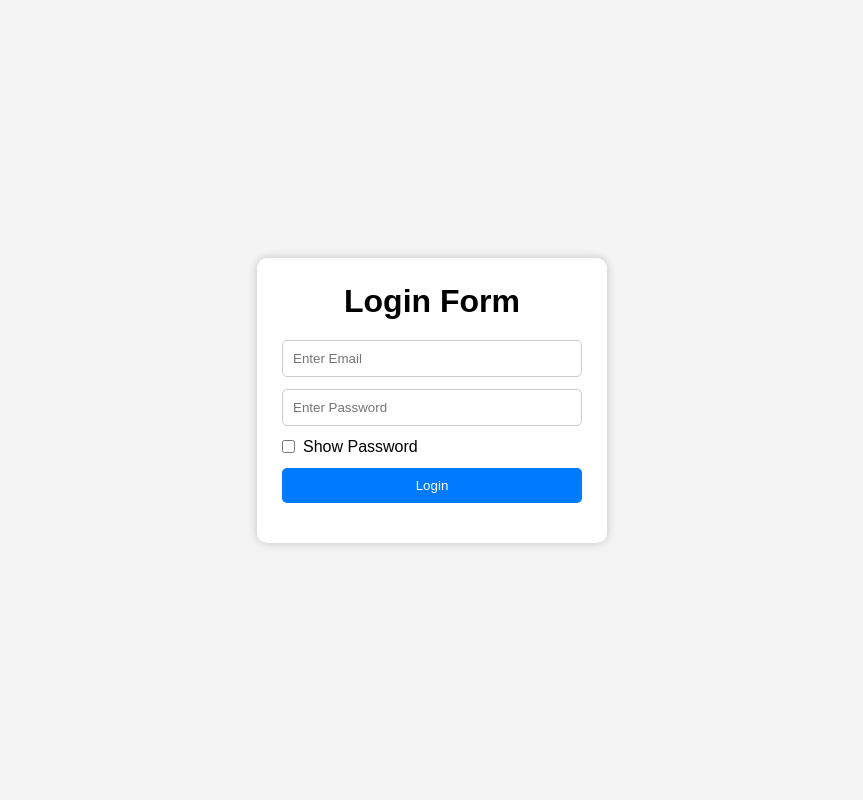
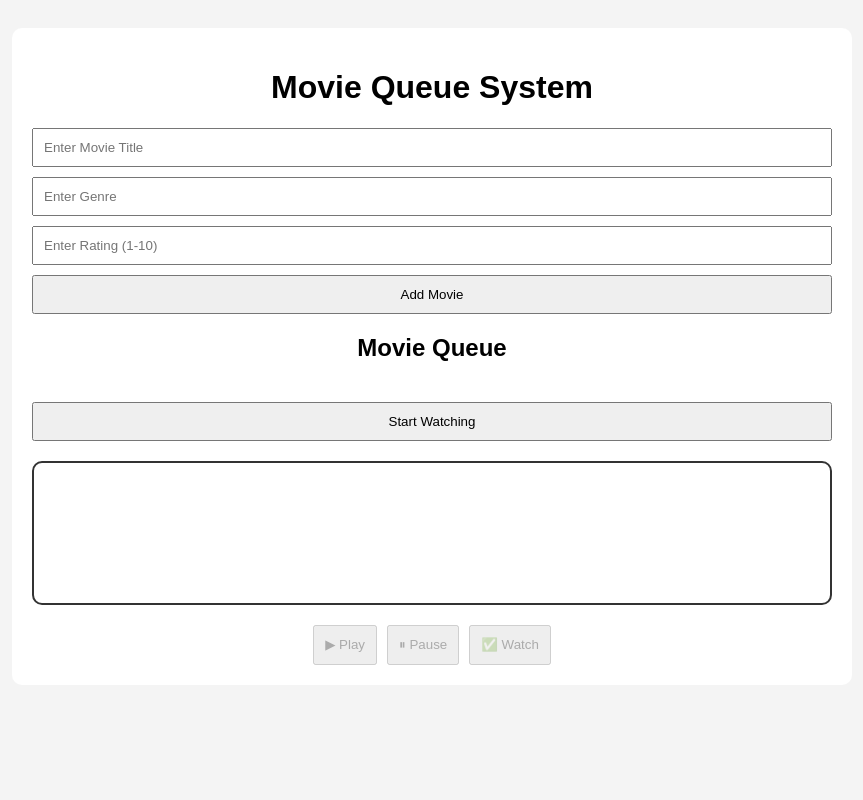
Before and after one commit to vidhimistry621-max/README.md, a PHP site: page / in a window 1280 px wide. Shown: the whole page, without its empty margins (208-1071 px from the left). Run offline with PHP 8.4, Linux system fonts and the light colour scheme.

Commit message:
Add files via upload
Day 10 - ES6 Movie Watchlist App Completed

```diff
--- a/index.html
+++ b/index.html
@@ -3,44 +3,84 @@
 <head>
     <meta charset="UTF-8">
     <meta name="viewport" content="width=device-width, initial-scale=1.0">
-    <title>Login Form</title>
+    <title>Movie Queue System</title>
     <link rel="stylesheet" href="style.css">
 </head>
 <body>
 
     <div class="container">
 
-        <h1>Login Form</h1>
+        <h1>Movie Queue System</h1>
 
-        <form id="loginForm">
+        <div class="form">
 
             <input
-                type="email"
-                id="email"
-                placeholder="Enter Email"
+                type="text"
+                id="title"
+                placeholder="Enter Movie Title"
             >
 
             <input
-                type="password"
-                id="password"
-                placeholder="Enter Password"
+                type="text"
+                id="genre"
+                placeholder="Enter Genre"
             >
 
-            <label class="checkbox">
-                <input
-                    type="checkbox"
-                    id="showPassword"
-                >
-                Show Password
-            </label>
+            <input
+                type="number"
+                id="rating"
+                placeholder="Enter Rating (1-10)"
+                min="1"
+                max="10"
+            >
 
-            <button type="submit">
-                Login
+            <button type="button" onclick="addMovie()">
+                Add Movie
             </button>
 
-        </form>
+        </div>
 
-        <p id="message"></p>
+        <h2>Movie Queue</h2>
+
+        <div id="movieList"></div>
+
+        <button
+            type="button"
+            class="start-btn"
+            onclick="startWatching()"
+        >
+            Start Watching
+        </button>
+
+        <div id="currentMovie"></div>
+
+        <div class="controls">
+
+            <button
+                id="playBtn"
+                onclick="playMovie()"
+                disabled
+            >
+                ▶ Play
+            </button>
+
+            <button
+                id="pauseBtn"
+                onclick="pauseMovie()"
+                disabled
+            >
+                ⏸ Pause
+            </button>
+
+            <button
+                id="watchBtn"
+                onclick="watchMovie()"
+                disabled
+            >
+                ✅ Watch
+            </button>
+
+        </div>
 
     </div>
 
--- a/script.js
+++ b/script.js
@@ -1,71 +1,157 @@
-const form = document.getElementById("loginForm");
-const message = document.getElementById("message");
+let movies = [];
 
-const password =
-document.getElementById("password");
 
-const showPassword =
-document.getElementById("showPassword");
+const addMovie = () => {
 
-showPassword.addEventListener("change", function(){
+    const title =
+        document.getElementById("title").value.trim();
 
-    if(showPassword.checked){
-        password.type = "text";
-    }
-    else{
-        password.type = "password";
-    }
+    const genre =
+        document.getElementById("genre").value.trim();
 
-});
+    const rating = Number(
+        document.getElementById("rating").value
+    );
 
-form.addEventListener("submit", function(event){
-
-    event.preventDefault();
-
-    let email =
-    document.getElementById("email").value.trim();
-
-    let pass =
-    document.getElementById("password").value.trim();
-
-    if(email === ""){
-        message.innerHTML =
-        "Email is required";
-        message.style.color = "red";
+    if (
+        title === "" ||
+        genre === ""
+    ) {
+        alert("Please fill all fields");
         return;
     }
 
-    if(!email.includes("@")){
-        message.innerHTML =
-        "Enter valid email";
-        message.style.color = "red";
+    if (
+        isNaN(rating) ||
+        rating < 1 ||
+        rating > 10
+    ) {
+        alert("Rating must be between 1 and 10");
         return;
     }
 
-    if(pass === ""){
-        message.innerHTML =
-        "Password is required";
-        message.style.color = "red";
+    const movie = {
+        title,
+        genre,
+        rating
+    };
+
+    movies.push(movie);
+
+    displayMovies();
+
+
+    document.getElementById("title").value = "";
+    document.getElementById("genre").value = "";
+    document.getElementById("rating").value = "";
+};
+
+
+const displayMovies = () => {
+
+    const movieList =
+        document.getElementById("movieList");
+
+    movieList.innerHTML = "";
+
+    movies.forEach((movie, index) => {
+
+        movieList.innerHTML += `
+            <div class="movie">
+                <h3>${index + 1}. ${movie.title}</h3>
+                <p>Genre: ${movie.genre}</p>
+                <p>Rating: ${movie.rating}/10</p>
+            </div>
+        `;
+    });
+};
+
+
+const startWatching = () => {
+
+    if (movies.length < 3) {
+        alert("Please add at least 3 movies");
         return;
     }
 
-    if(pass.length < 6){
-        message.innerHTML =
-        "Password must be at least 6 characters";
-        message.style.color = "red";
+    displayCurrentMovie();
+
+    document.getElementById("playBtn").disabled = false;
+    document.getElementById("pauseBtn").disabled = true;
+    document.getElementById("watchBtn").disabled = true;
+};
+
+const displayCurrentMovie = () => {
+
+    const currentMovie =
+        document.getElementById("currentMovie");
+
+    if (movies.length === 0) {
+
+        currentMovie.innerHTML = `
+            <h2>🎉 All Movies Watched!</h2>
+        `;
+
+        document.getElementById("playBtn").disabled = true;
+        document.getElementById("pauseBtn").disabled = true;
+        document.getElementById("watchBtn").disabled = true;
+
         return;
     }
 
-    message.innerHTML =
-    "Login Successful ";
+    const movie = movies[0];
 
-    message.style.color = "green";
+    currentMovie.innerHTML = `
+        <h2>${movie.title}</h2>
+        <p>Genre: ${movie.genre}</p>
+        <p>Rating: ${movie.rating}/10</p>
+    `;
+};
 
-    setTimeout(function(){
 
-        window.location.href =
-        "hello.html";
+const playMovie = () => {
 
-    },1000);
+    document.getElementById("playBtn").disabled = true;
 
-});
+    document.getElementById("pauseBtn").disabled = false;
+};
+
+
+const pauseMovie = () => {
+
+    document.getElementById("pauseBtn").disabled = true;
+
+    document.getElementById("watchBtn").disabled = false;
+};
+
+
+const watchMovie = () => {
+
+    if (movies.length === 0) {
+        return;
+    }
+
+    const watchedMovie = movies[0];
+
+    alert(`${watchedMovie.title} watched successfully 🎉`);
+
+    movies.shift();
+
+    displayMovies();
+
+    displayCurrentMovie();
+
+    if (movies.length > 0) {
+
+        document.getElementById("playBtn").disabled = false;
+        document.getElementById("pauseBtn").disabled = true;
+        document.getElementById("watchBtn").disabled = true;
+
+    } else {
+
+        document.getElementById("playBtn").disabled = true;
+        document.getElementById("pauseBtn").disabled = true;
+        document.getElementById("watchBtn").disabled = true;
+    }
+
+};
--- a/style.css
+++ b/style.css
@@ -1,65 +1,60 @@
-*{
-    margin:0;
-    padding:0;
-    box-sizing:border-box;
-}
-
 body{
-    font-family:Arial, sans-serif;
-    background:#f4f4f4;
-    display:flex;
-    justify-content:center;
-    align-items:center;
-    min-height:100vh;
+    font-family: Arial, sans-serif;
+    background: #f4f4f4;
+    padding: 20px;
 }
 
 .container{
-    width:350px;
-    background:white;
-    padding:25px;
-    border-radius:10px;
-    box-shadow:0 0 10px rgba(0,0,0,0.2);
+    max-width: 800px;
+    margin: auto;
+    background: white;
+    padding: 20px;
+    border-radius: 10px;
 }
 
-h1{
-    text-align:center;
-    margin-bottom:20px;
+h1,h2{
+    text-align: center;
 }
 
-form{
-    display:flex;
-    flex-direction:column;
-    gap:12px;
+.form{
+    display: flex;
+    flex-direction: column;
+    gap: 10px;
 }
 
-input[type="email"],
-input[type="password"]{
-    padding:10px;
-    border:1px solid #ccc;
-    border-radius:5px;
-}
-
-.checkbox{
-    display:flex;
-    align-items:center;
-    gap:8px;
+input{
+    padding: 10px;
 }
 
 button{
-    padding:10px;
-    border:none;
-    background:#007bff;
-    color:white;
-    border-radius:5px;
-    cursor:pointer;
+    padding: 10px;
+    cursor: pointer;
 }
 
-button:hover{
-    background:#0056b3;
+.movie{
+    border: 1px solid #ddd;
+    padding: 15px;
+    margin-top: 10px;
+    border-radius: 8px;
 }
 
-#message{
-    text-align:center;
-    margin-top:15px;
-    font-weight:bold;
+.controls{
+    margin-top: 20px;
+    display: flex;
+    gap: 10px;
+    justify-content: center;
 }
+
+#currentMovie{
+    margin-top: 20px;
+    padding: 20px;
+    border: 2px solid #333;
+    border-radius: 10px;
+    text-align: center;
+    min-height: 100px;
+}
+
+.start-btn{
+    margin-top: 20px;
+    width: 100%;
+}
```
